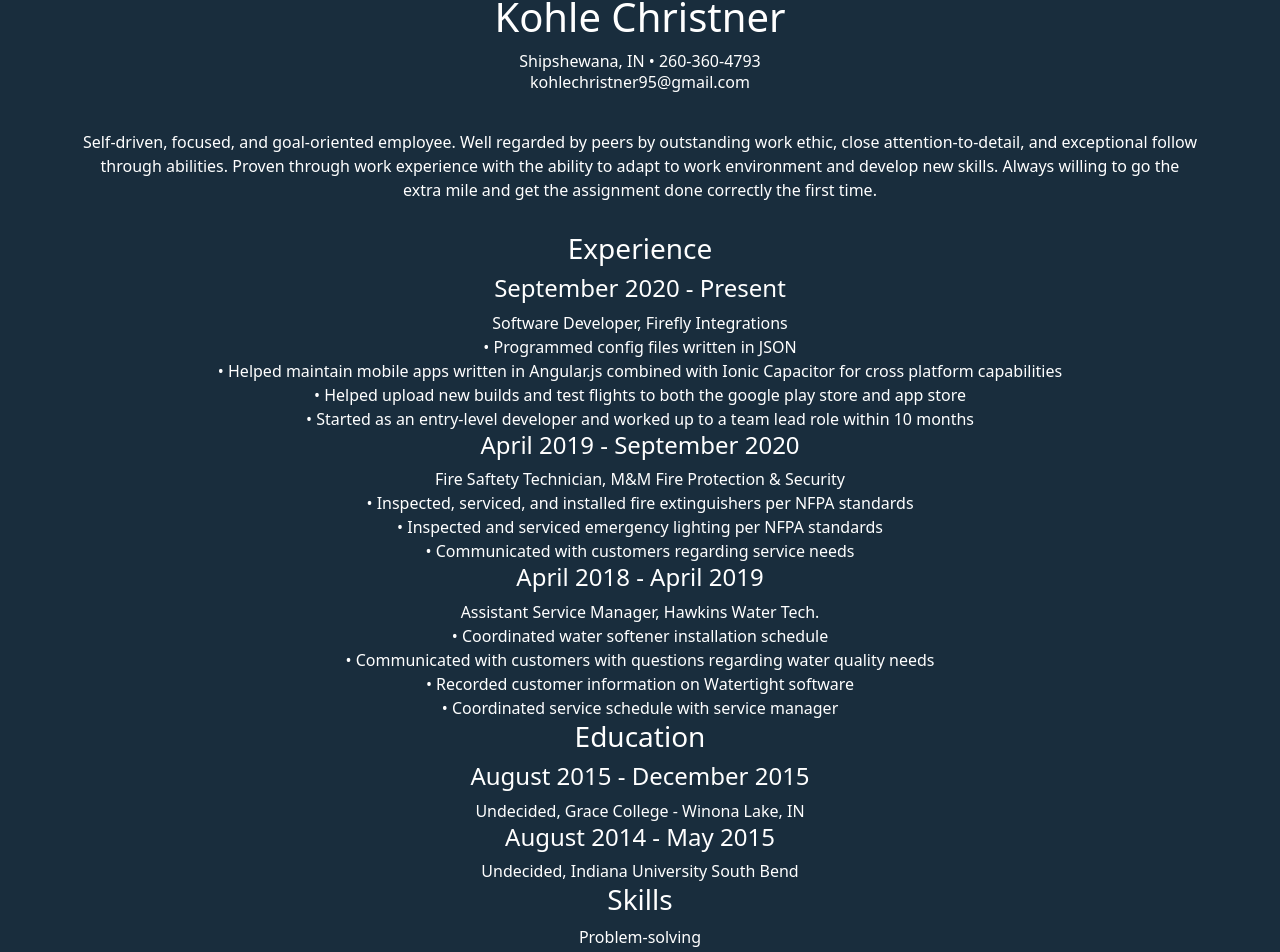
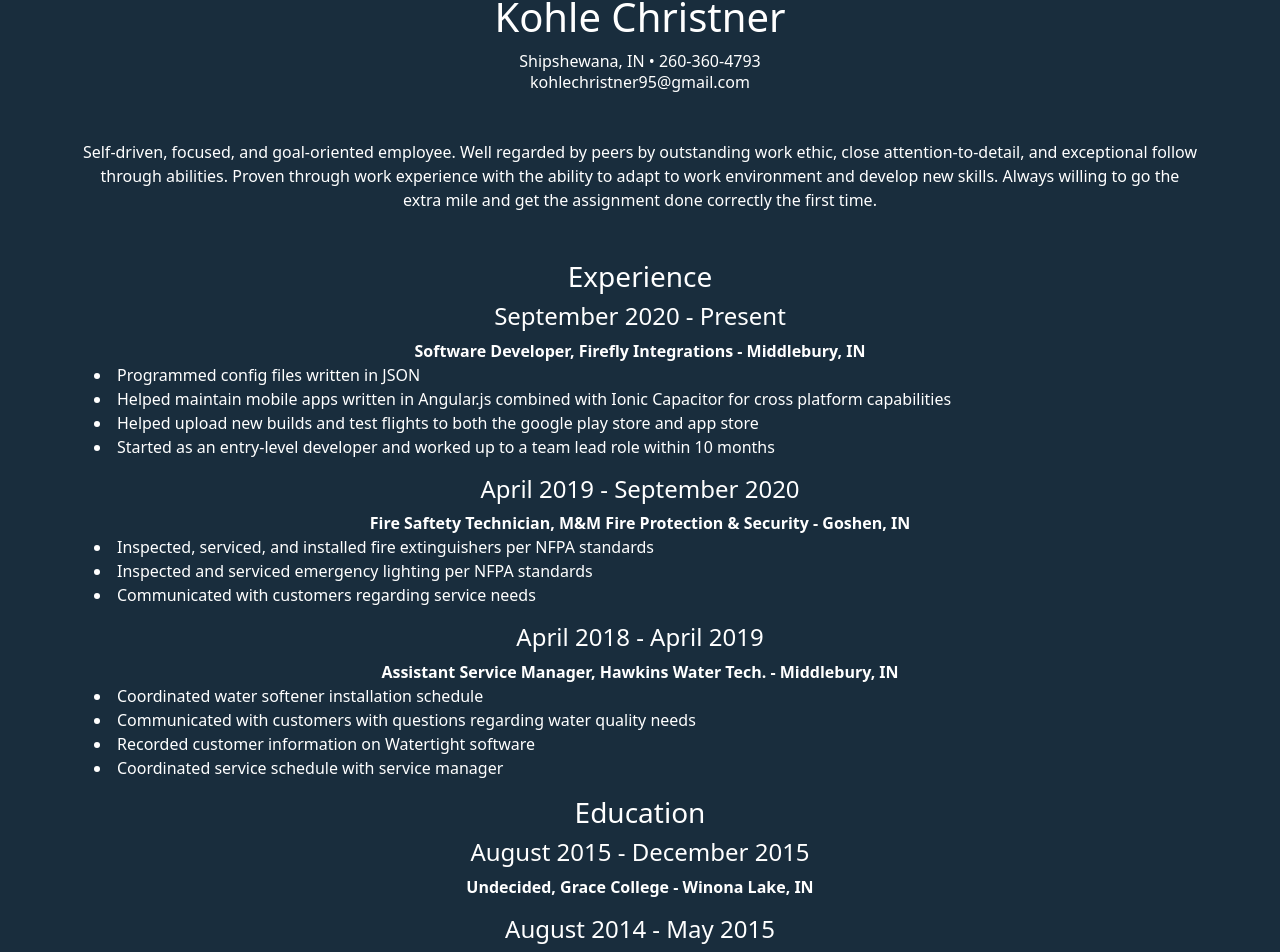
Before and after one commit to kohleChristner95/portfolio-website, a React (Create React App) app: page /Resume in a window 1280 px wide. Shown: the part 134-1086 px from the top of the page. Built offline with nearby package versions, Linux system fonts and the light colour scheme.

Commit message:
Added temporary styling for now.

```diff
--- a/src/Components/ResumeComponents/List.js
+++ b/src/Components/ResumeComponents/List.js
@@ -1,16 +1,23 @@
 import React from "react";
 
 const List = (props) => {
+  console.log("look here", props.list);
   let list = props.list;
   return (
-    <div key={props.jobTitle} className="container">
+    <div key={list.jobTitle} className="container">
       <h4>{list.timeLine}</h4>
-      <div>
+      <div style={{ fontWeight: "Bold" }}>
         {list.jobTitle}, {list.location}
       </div>
-      <div>
+      <div className="mb-3 lh-base">
         {list.responsibilities.map((item) => {
-          return <div key={item}>• {item}</div>;
+          return (
+            <div className="list-group">
+              <li className="text-start" key={item}>
+                {item}
+              </li>
+            </div>
+          );
         })}
       </div>
     </div>
--- a/src/Components/ResumeComponents/Main.js
+++ b/src/Components/ResumeComponents/Main.js
@@ -8,7 +8,7 @@
     {
       timeLine: "September 2020 - Present",
       jobTitle: "Software Developer",
-      location: "Firefly Integrations",
+      location: "Firefly Integrations - Middlebury, IN",
       responsibilities: [
         "Programmed config files written in JSON",
         "Helped maintain mobile apps written in Angular.js combined with Ionic Capacitor for cross platform capabilities",
@@ -19,7 +19,7 @@
     {
       timeLine: "April 2019 - September 2020",
       jobTitle: "Fire Saftety Technician",
-      location: "M&M Fire Protection & Security",
+      location: "M&M Fire Protection & Security - Goshen, IN",
       responsibilities: [
         "Inspected, serviced, and installed fire extinguishers per NFPA standards",
         "Inspected and serviced emergency lighting per NFPA standards",
@@ -29,7 +29,7 @@
     {
       timeLine: "April 2018 - April 2019",
       jobTitle: "Assistant Service Manager",
-      location: "Hawkins Water Tech.",
+      location: "Hawkins Water Tech. - Middlebury, IN",
       responsibilities: [
         "Coordinated water softener installation schedule",
         "Communicated with customers with questions regarding water quality needs",
@@ -64,11 +64,10 @@
 
   listArray.push(experience, education, skills);
 
-  // write mapping code and try again tomorrow
-
   function mappingList(arg) {
     if (arg === "Experience") {
       for (const x of listArray) {
+        console.log(x.length);
         if (x.length === 3) {
           return x.map((list) => {
             return <List list={list} />;
@@ -88,9 +87,14 @@
     if (arg === "Skills") {
       for (const x of listArray) {
         if (x.length > 3) {
-          return x.map((list) => {
-            return <div>{list}</div>;
-          });
+          return (
+            <div>
+              {x.map((list) => {
+                return <li className="text-start">{list}</li>;
+              })}
+              <div style={{ height: "30px" }}></div>
+            </div>
+          );
         }
       }
     }
--- a/src/Components/ResumeComponents/Overview.js
+++ b/src/Components/ResumeComponents/Overview.js
@@ -3,9 +3,8 @@
     <div>
       <h1>Kohle Christner</h1>
       <div>Shipshewana, IN • 260-360-4793</div>
-      <h6>kohlechristner95@gmail.com</h6>
-      <div style={{ height: "30px" }}></div>
-      <div className="container-sm">
+      <h6 className="mb-5">kohlechristner95@gmail.com</h6>
+      <div className="container-sm my-5">
         Self-driven, focused, and goal-oriented employee. Well regarded by peers
         by outstanding work ethic, close attention-to-detail, and exceptional
         follow through abilities. Proven through work experience with the
@@ -13,7 +12,6 @@
         willing to go the extra mile and get the assignment done correctly the
         first time.
       </div>
-      <div style={{ height: "30px" }}></div>
     </div>
   );
 };
```
